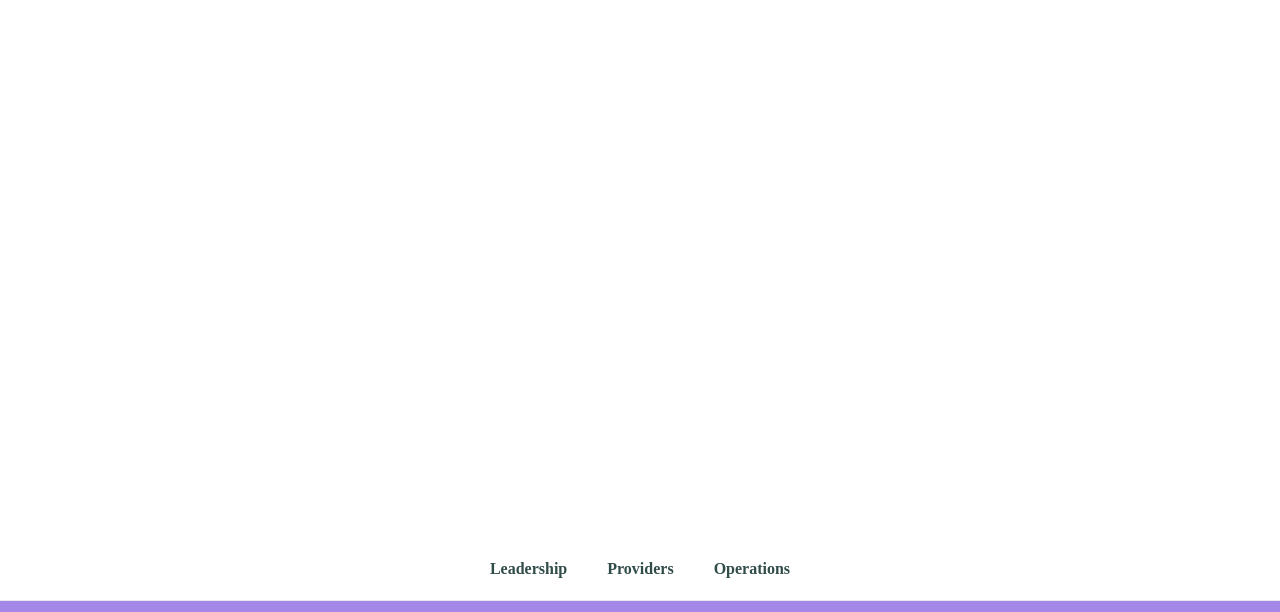
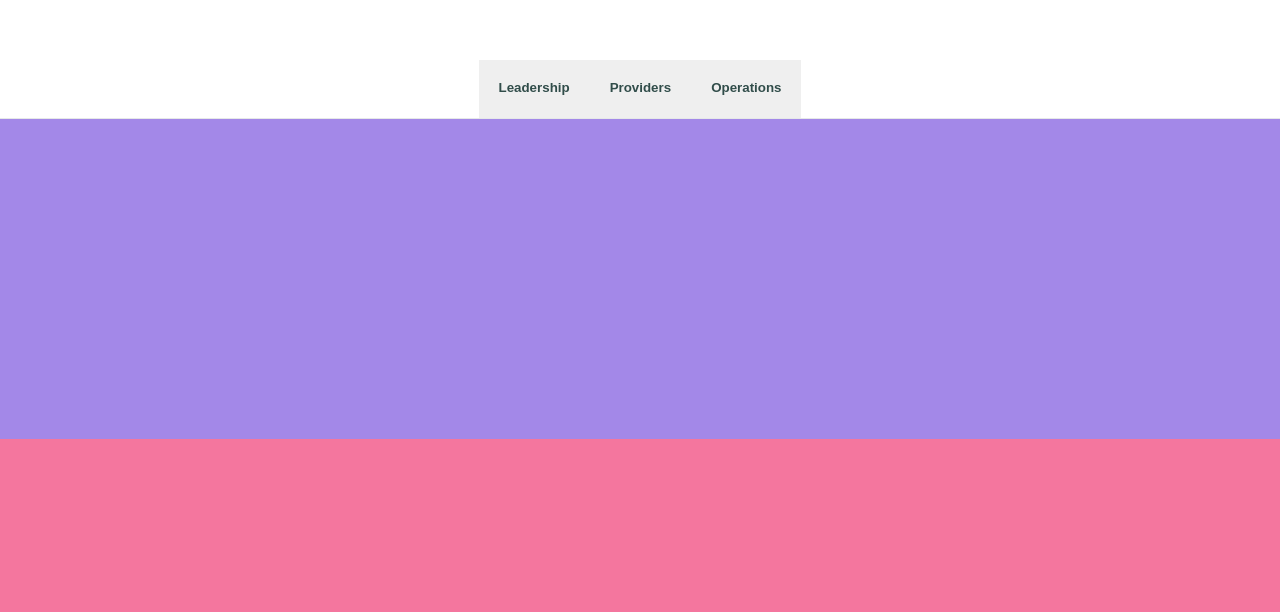
Before and after one commit to codedailyio/StickyHeaderSections, a React (Create React App) app: page / in a window 1280 px wide. Shown: the part 340-952 px from the top of the page. Built offline with nearby package versions, Linux system fonts and the light colour scheme.

Commit message:
Fix up add styling

```diff
--- a/src/App.css
+++ b/src/App.css
@@ -1,6 +1,10 @@
 .App {
 }
-.spacer {
+.top-spacer {
+  height: 50vh;
+}
+
+.bottom-spacer {
   height: 110vh;
 }
 
@@ -22,8 +26,10 @@
   padding: 20px;
   color: #314d4a;
   font-weight: bold;
+  border: none;
   border-bottom: 3px solid transparent;
-  margin-bottom: -1px;
+  cursor: pointer;
+  outline: none;
 }
 .selected {
   border-bottom: 3px solid #11bb9a;
@@ -31,7 +37,7 @@
 }
 
 .section {
-  height: 70vh;
+  height: 40vh;
 }
 
 #Leadership {
--- a/src/App.js
+++ b/src/App.js
@@ -13,7 +13,11 @@ const getDimensions = ele => {
 };
 
 const scrollTo = ele => {
-  ele.scrollIntoView({ behavior: "smooth", block: "start" });
+  window.scrollTo({
+    top: ele.offsetTop + 1,
+    behavior: "smooth",
+    block: "start",
+  });
 };
 
 function App() {
@@ -62,35 +66,38 @@ function App() {
   }, [visibleSection]);
   return (
     <div className="App">
-      <div className="spacer" />
+      <div className="top-spacer" />
 
       <div className="content">
         <div className="sticky">
           <div className="header">
-            <div
+            <button
+              type="button"
               className={`header_link ${visibleSection === "Leadership" ? "selected" : ""}`}
               onClick={() => {
                 scrollTo(document.getElementById("Leadership"));
               }}
             >
               Leadership
-            </div>
-            <div
+            </button>
+            <button
+              type="button"
               className={`header_link ${visibleSection === "Providers" ? "selected" : ""}`}
               onClick={() => {
                 scrollTo(document.getElementById("Providers"));
               }}
             >
               Providers
-            </div>
-            <div
+            </button>
+            <button
+              type="button"
               className={`header_link ${visibleSection === "Operations" ? "selected" : ""}`}
               onClick={() => {
                 scrollTo(document.getElementById("Operations"));
               }}
             >
               Operations
-            </div>
+            </button>
           </div>
         </div>
         <div className="section" id="Leadership" ref={leadershipRef} />
@@ -98,7 +105,7 @@ function App() {
         <div className="section" id="Operations" ref={operationsRef} />
       </div>
 
-      <div className="spacer" />
+      <div className="bottom-spacer" />
     </div>
   );
 }
```
